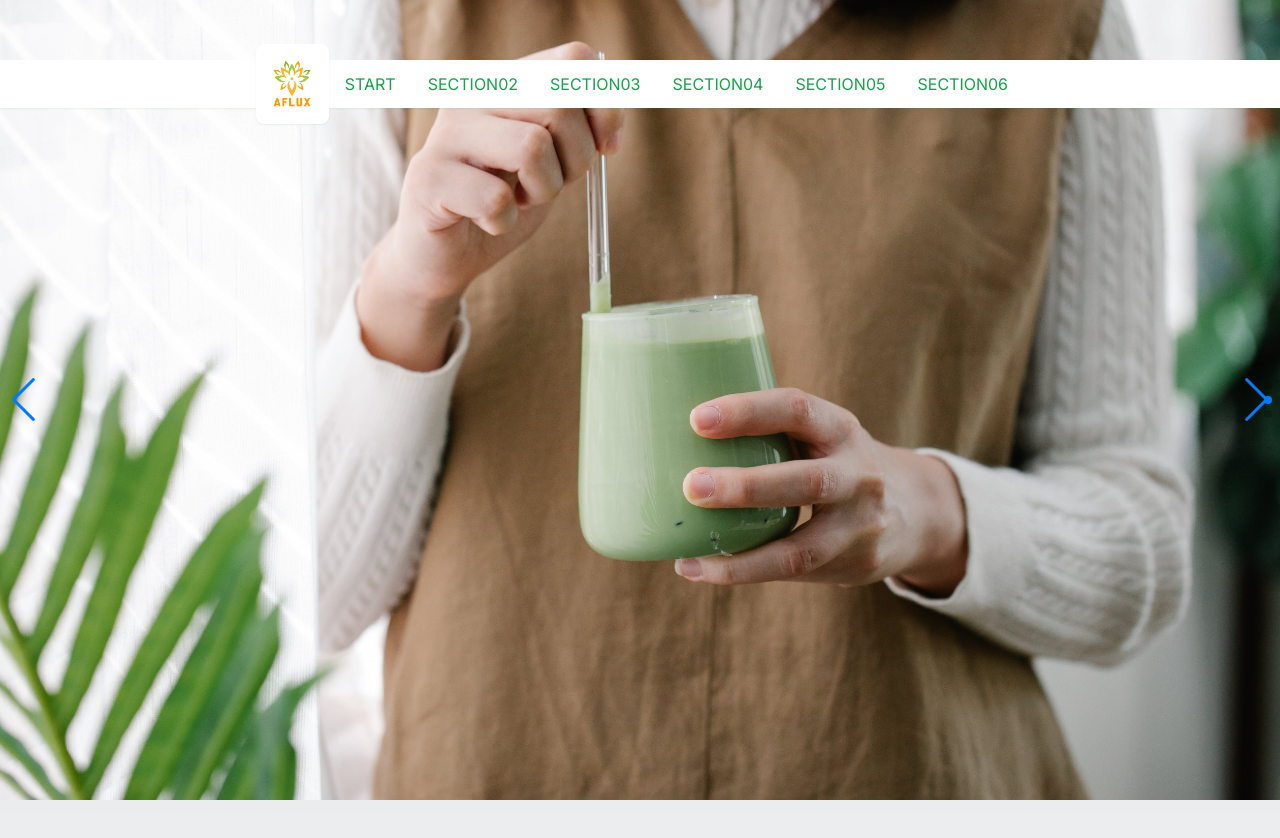
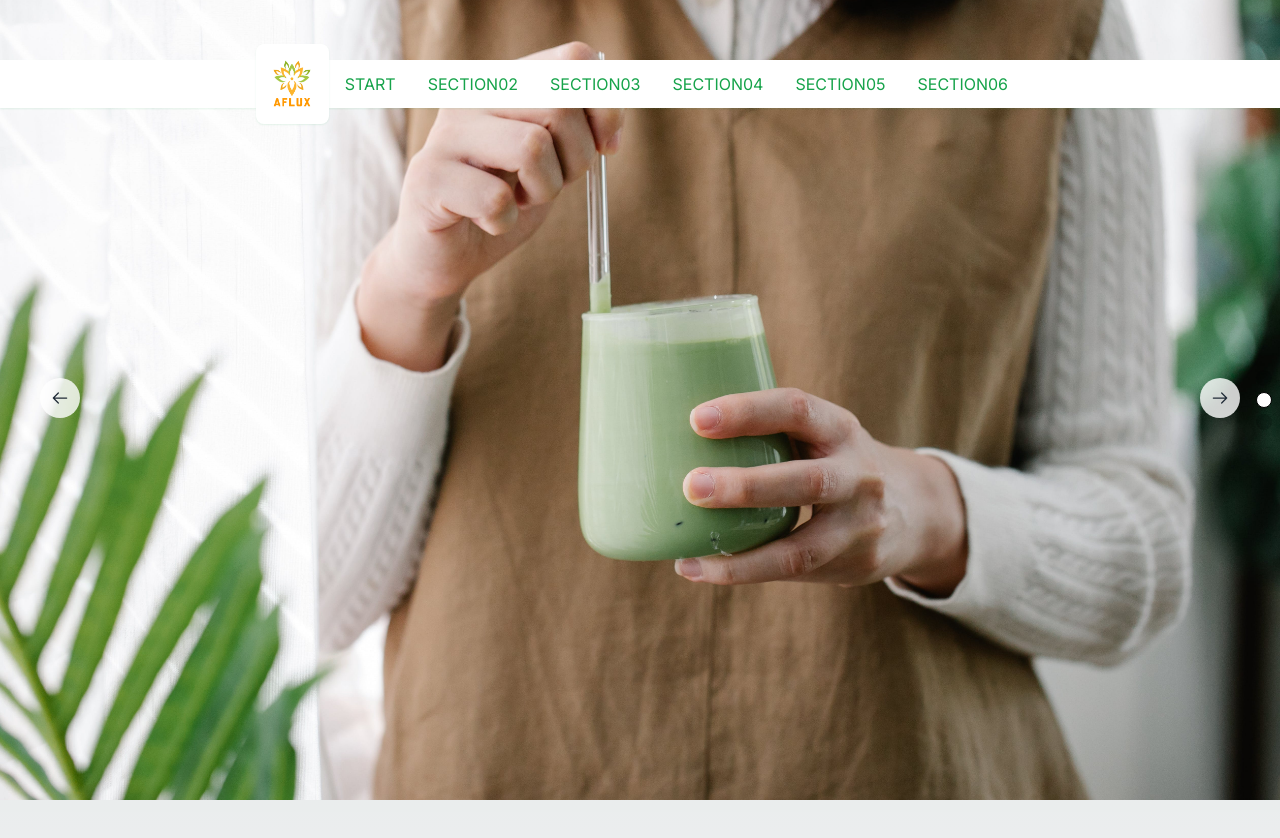
Before and after one commit to goldipl/aflux-next, a Next.js app: page / in a window 1280 px wide. Shown: the top 838 px of the page. Built offline with nearby package versions, Linux system fonts and the light colour scheme.

Commit message:
styling swiper, arrows, bullets

```diff
--- a/src/components/Hero/Swiper.tsx
+++ b/src/components/Hero/Swiper.tsx
@@ -1,6 +1,8 @@
 "use client";
 import { Navigation, Pagination, Autoplay } from "swiper/modules";
 import { Swiper, SwiperSlide } from "swiper/react";
+
+import "@/components/Hero/swiper.scss";
 
 import "swiper/css";
 import "swiper/css/navigation";
@@ -31,21 +33,21 @@ export default () => {
     >
       <SwiperSlide>
         <img
-          className="h-screen w-screen object-cover"
+          className="h-screen w-screen object-cover select-none"
           src={img01.src}
           alt="img"
         />
       </SwiperSlide>
       <SwiperSlide>
         <img
-          className="h-screen w-screen object-cover"
+          className="h-screen w-screen object-cover select-none"
           src={img02.src}
           alt="img"
         />
       </SwiperSlide>
       <SwiperSlide>
         <img
-          className="h-screen w-screen object-cover"
+          className="h-screen w-screen object-cover select-none"
           src={img03.src}
           alt="img"
         />
--- /dev/null
+++ b/src/components/Hero/swiper.scss
@@ -0,0 +1,34 @@
+@import "./../../scss/common/variables.scss";
+
+.swiper {
+  .swiper-button-prev {
+    background-image: url("./../../icons/hero/swiper-prev-btn.svg") !important;
+    background-size: 40px !important;
+    background-repeat: no-repeat !important;
+    width: 40px;
+    height: 40px;
+    left: 40px;
+    &::after {
+      font-size: 0;
+    }
+  }
+  .swiper-button-next {
+    background-image: url("./../../icons/hero/swiper-next-btn.svg") !important;
+    background-size: 40px !important;
+    background-repeat: no-repeat !important;
+    width: 40px;
+    height: 40px;
+    right: 40px;
+    &::after {
+      font-size: 0;
+    }
+  }
+  .swiper-pagination-bullet {
+    width: 16px;
+    height: 16px;
+    &-active {
+      background-color: $white-01;
+      border: 1px solid $black-01;
+    }
+  }
+}
--- /dev/null
+++ b/src/scss/common/variables.scss
@@ -0,0 +1,2 @@
+$black-01: #000000;
+$white-01: #ffffff;
```
